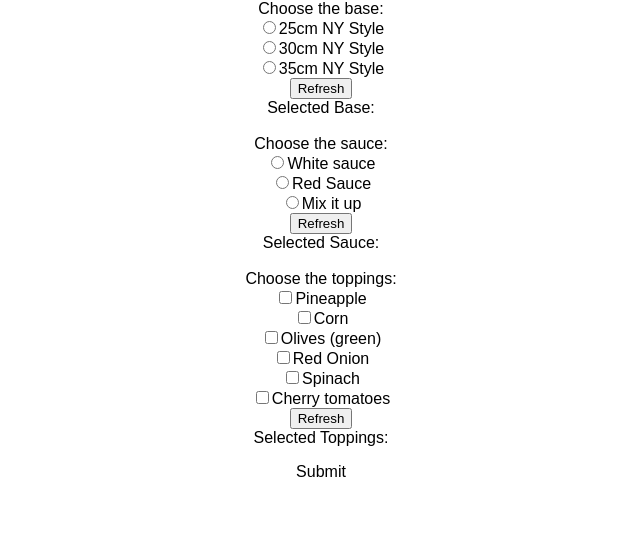
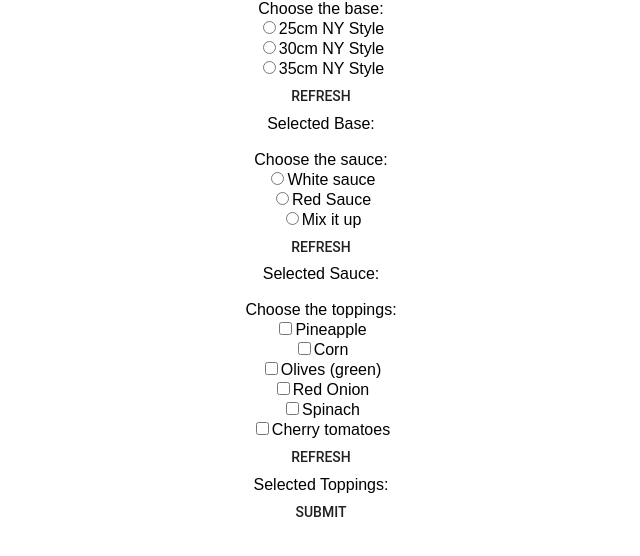
Before and after one commit to simSmulders/HW-week5-pizza, a React (Create React App) app in the folder pizza-configurator/: page / in a window 1280 px wide. Shown: the top 556 px of the page, without its empty margins (319-959 px from the left). Built offline with nearby package versions, Linux system fonts and the light colour scheme.

Commit message:
minor style changes

```diff
--- a/pizza-configurator/package.json
+++ b/pizza-configurator/package.json
@@ -3,6 +3,7 @@
   "version": "0.1.0",
   "private": true,
   "dependencies": {
+    "@material-ui/core": "^3.0.2",
     "react": "^16.5.0",
     "react-dom": "^16.5.0",
     "react-redux": "^5.0.7",
--- a/pizza-configurator/src/components/PizzaBase.js
+++ b/pizza-configurator/src/components/PizzaBase.js
@@ -2,7 +2,7 @@ import React, { Component } from 'react';
 import {connect} from 'react-redux';
 import baseState from '../reducers/baseState'
 import { updateBase25, updateBase30, updateBase35 } from '../actions/pizzalayers'
-
+import Button from '@material-ui/core/Button';
 
 class PizzaBase extends Component {
     constructor(props) {
@@ -20,10 +20,6 @@ class PizzaBase extends Component {
   }
 
    render(){
-
-       const handleSubmit = (event) => {
-           event.preventDefault()
-       }
 
        const bases = this.props.baseState
 
@@ -61,7 +57,7 @@ class PizzaBase extends Component {
                         <br/>
                         <label><input type="radio" name="base" value="35cm NY Style" className="filterForm-radio" onClick={ handleBase35 }/>35cm NY Style</label>
                         <br/>
-                        <button type="button" onClick={ refreshPage }> <span>Refresh</span> </button>
+                        <Button type="button" onClick={ refreshPage }> <span>Refresh</span> </Button>
                     </div>
             </form>
             <div>
--- a/pizza-configurator/src/components/PizzaSauce.js
+++ b/pizza-configurator/src/components/PizzaSauce.js
@@ -2,7 +2,7 @@ import React, { Component } from 'react';
 import {connect} from 'react-redux';
 import sauceState from '../reducers/sauceState'
 import { updateSauceWhite, updateSauceRed, updateSauceMix } from '../actions/pizzalayers'
-
+import Button from '@material-ui/core/Button';
 
 class PizzaSauce extends Component {
     constructor(props) {
@@ -20,10 +20,6 @@ class PizzaSauce extends Component {
   }
 
    render(){
-
-       const handleSubmit = (event) => {
-           event.preventDefault()
-       }
 
        const sauces = this.props.sauceState
 
@@ -61,7 +57,7 @@ class PizzaSauce extends Component {
                         <br/>
                         <label><input type="radio" name="sauce" value="Mix It Up" className="SauceForm-radio" onClick={ handleSauceMix }/>Mix it up</label>
                         <br/>
-                        <button type="button" onClick={ refreshPage }> <span>Refresh</span> </button>
+                        <Button type="button" onClick={ refreshPage }> <span>Refresh</span> </Button>
                     </div>
             </form>
             <div>
--- a/pizza-configurator/src/components/PizzaToppings.js
+++ b/pizza-configurator/src/components/PizzaToppings.js
@@ -2,6 +2,7 @@ import React, { Component } from 'react';
 import {connect} from 'react-redux';
 import toppingState from '../reducers/toppingState'
 import { updateToppingPine, updateToppingCorn, updateToppingOliv, updateToppingOnion, updateToppingSpin, updateToppingCher } from '../actions/pizzalayers'
+import Button from '@material-ui/core/Button';
 
 
 
@@ -88,12 +89,12 @@ class PizzaToppings extends Component {
                         <br/>
                         <label><input type="checkbox" name="topping" value="Cherry tomatoes" className="ToppingForm-check" onClick={ handleToppingCher }/>Cherry tomatoes</label>
                         <br/>
-                        <button type="button" onClick={ refreshPage }> <span>Refresh</span> </button>
+                        <Button type="button" onClick={ refreshPage }> <span>Refresh</span> </Button>
                     </div>
             </form>
             <div>
                 <div>Selected Toppings: {this.selectedTopping()}</div>
-                <p onClick={ handleSubmit }>Submit</p>
+                <Button onClick={ handleSubmit }>Submit</Button>
                 <br />
             </div>
         </div>
```
Also changed, not shown: 1 other file (tests, documents, lock files or other folders).
